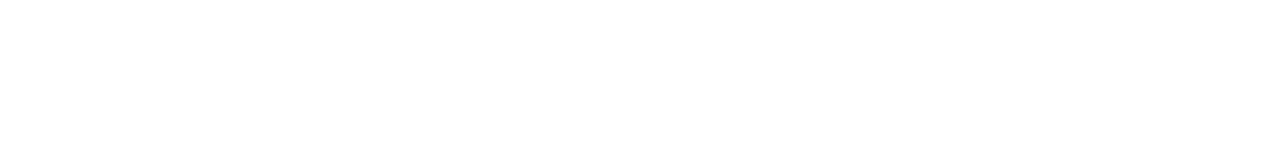
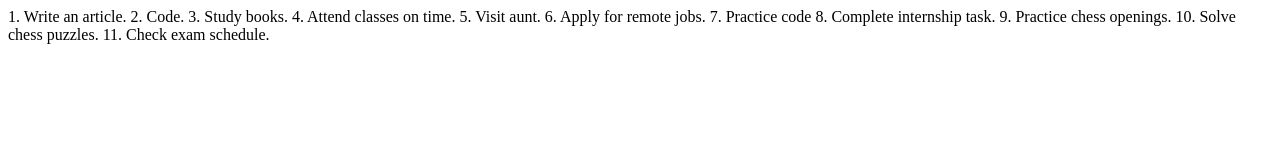
Before and after one commit to mosharofmithu/git-dbh, a plain HTML site: page contact.html in a window 1280 px wide. Drawn offline with Linux system fonts and the light colour scheme.

Commit message:
tst comm

```diff
--- a/contact.html
+++ b/contact.html
@@ -6,6 +6,16 @@
     <title>Contact</title>
 </head>
 <body>
-
+    1. Write an article.
+2. Code.
+3. Study books.
+4. Attend classes on time.
+5. Visit aunt.
+6. Apply for remote jobs.
+7. Practice code
+8. Complete internship task.
+9. Practice chess openings.
+10. Solve chess puzzles.
+11. Check exam schedule.
 </body>
 </html>
```
